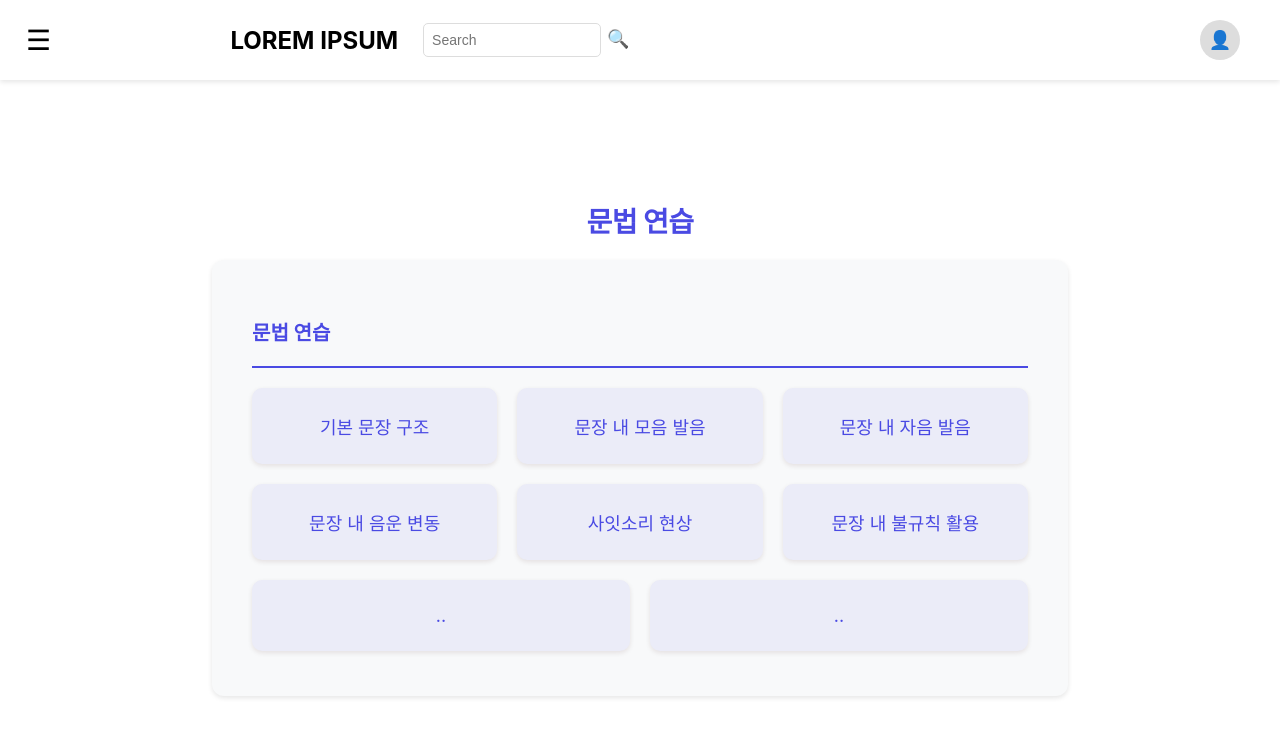
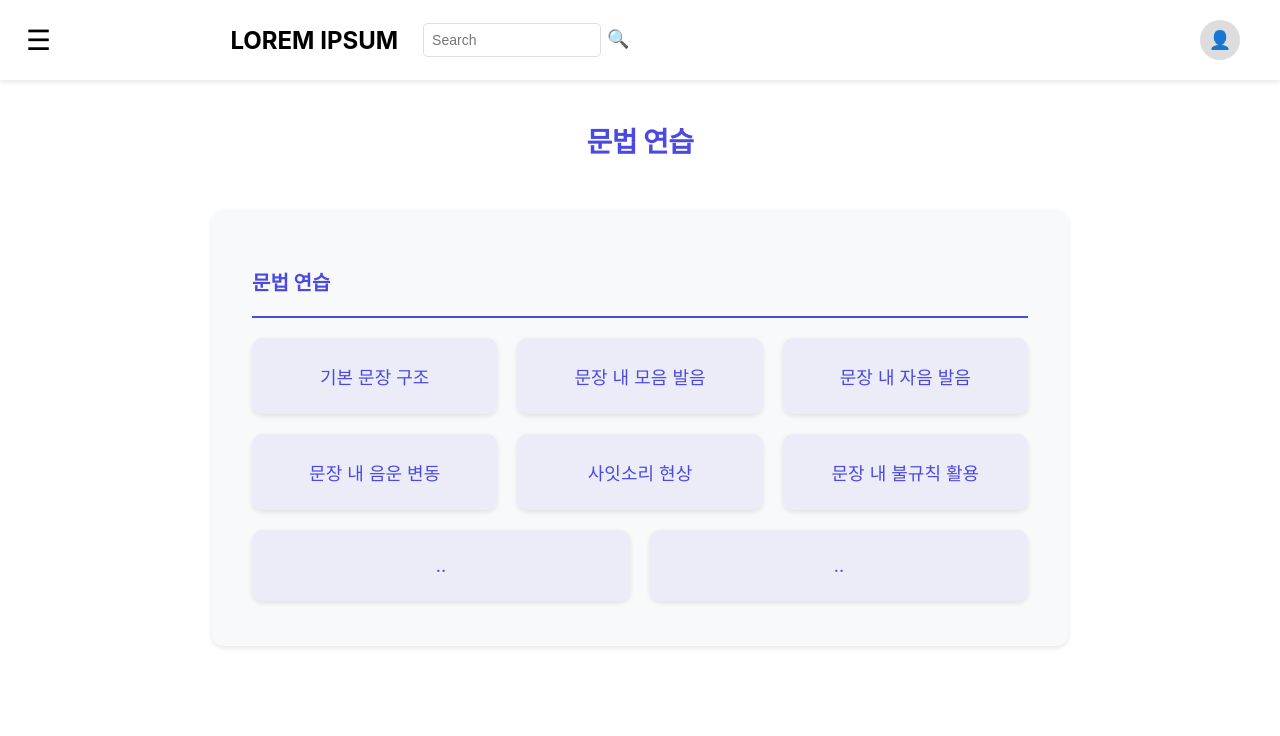
Before and after one commit to hsu-capstone-prism/DamSeol, a React (Create React App) app in the folder frontend/: page /grammer in a window 1280 px wide. Shown: the top 736 px of the page. Built offline with nearby package versions, Linux system fonts and the light colour scheme.

Commit message:
Sentence & Grammer Page 수정

```diff
--- a/frontend/src/pages/MainPage/ClassPage/GrammerPage.jsx
+++ b/frontend/src/pages/MainPage/ClassPage/GrammerPage.jsx
@@ -2,10 +2,10 @@ import React from "react";
 import Layout from "../Layout";
 import "../../../styles/GrammerPage.css";
 
-const SentencePage = () => {
+const GrammerPage = () => {
   return (
     <Layout>
-      <div className="sentence-page">
+      <div className="grammer-page">
         <h1 className="section-title">문법 연습</h1>
 
         <section className="learning-section">
@@ -26,4 +26,4 @@ const SentencePage = () => {
   );
 };
 
-export default SentencePage;
+export default GrammerPage;
--- a/frontend/src/styles/GrammerPage.css
+++ b/frontend/src/styles/GrammerPage.css
@@ -1,4 +1,4 @@
-.word-page {
+.grammer-page {
   display: flex;
   flex-direction: column;
   margin-top: -80px;
--- a/frontend/src/styles/SentencePage.css
+++ b/frontend/src/styles/SentencePage.css
@@ -1,4 +1,4 @@
-.word-page {
+.sentence-page {
   display: flex;
   flex-direction: column;
   margin-top: -80px;
```
